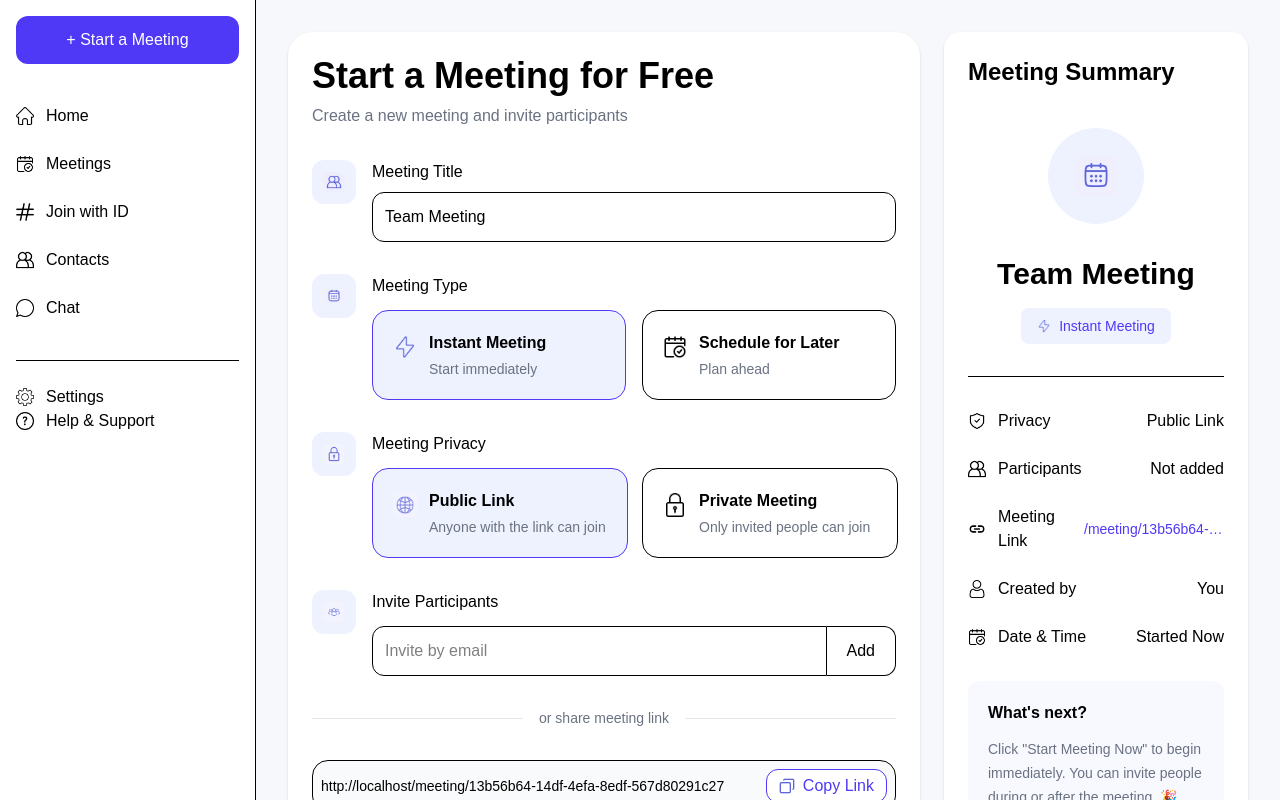
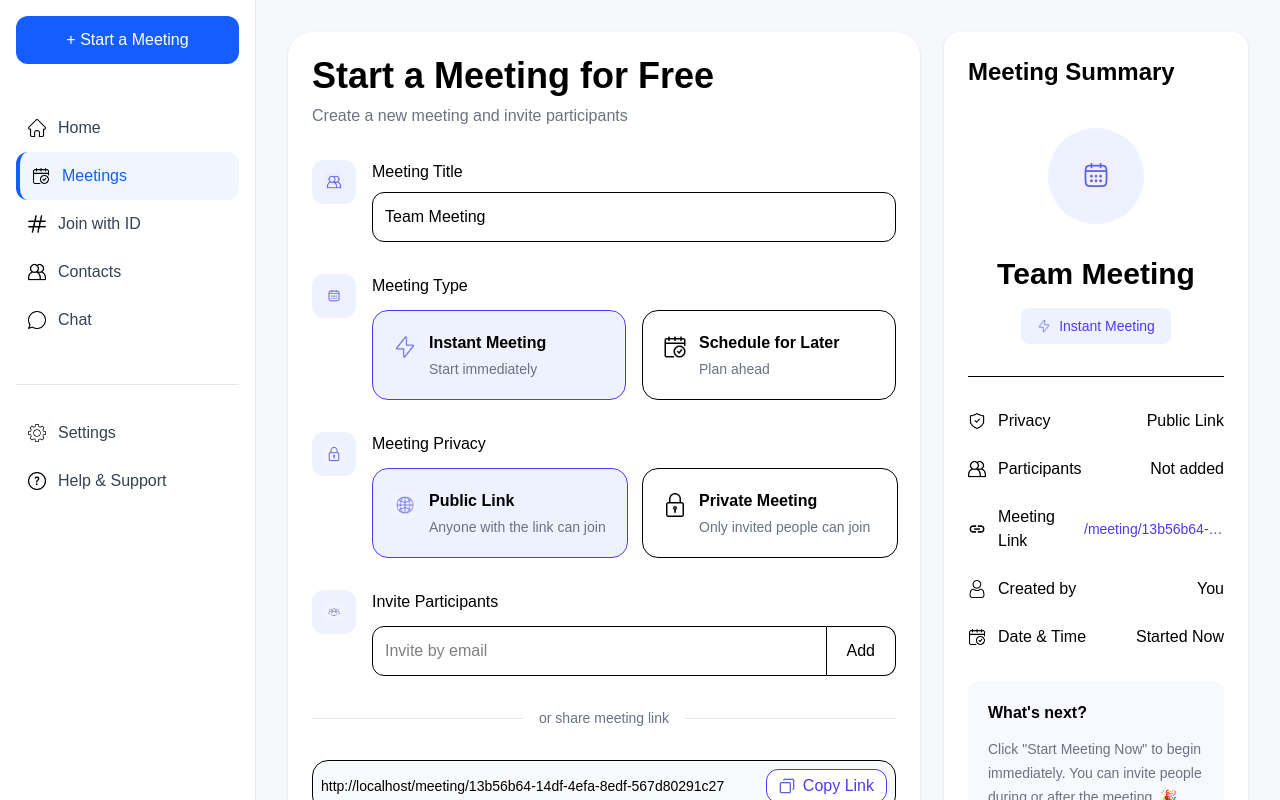
Before and after one commit to AsmaSaleem9405/Teamsphere, a Next.js app: page /meeting in a window 1280 px wide. Shown: the top 800 px of the page. Built offline with nearby package versions, Linux system fonts and the light colour scheme; no server answers.

Commit message:
add icons

```diff
--- a/app/components/Sidebar.js
+++ b/app/components/Sidebar.js
@@ -1,15 +1,12 @@
 "use client";
 
 import Image from "next/image";
+import Link from "next/link";
+import { usePathname } from "next/navigation";
 
-export default function Sidebar({
-  open,
-  setOpen
-}) {
+export default function Sidebar({ open, setOpen }) {
   return (
     <>
-      {/* Mobile Overlay */}
-
       {open && (
         <div
           className="fixed inset-0 bg-black/40 z-40 lg:hidden"
@@ -23,56 +20,101 @@ export default function Sidebar({
           z-50
           bg-white
           w-64
-        h-screen
-        border-r
-        transition-all
-        duration-300
+          min-h-screen
+          border-r border-gray-200
+          transition-all duration-300
           ${open ? "left-0" : "-left-64"}
           lg:left-0
         `}
       >
         <div className="p-4">
-
-          <button className="w-full bg-indigo-600 text-white py-3 rounded-xl">
+          <Link href="/meeting">
+            <button className="w-full bg-blue-600 hover:bg-blue-700 text-white py-3 rounded-xl transition">
               + Start a Meeting
             </button>
+          </Link>
 
-          <div className="mt-10 space-y-6">
+          <div className="mt-10 space-y-2">
+            <SidebarItem
+              icon="home.png"
+              title="Home"
+              href="/"
+            />
 
-            <SidebarItem icon="home.png" title="Home" />
-            <SidebarItem icon="calendar.png" title="Meetings" />
-            <SidebarItem icon="tag.png" title="Join with ID" />
-            <SidebarItem icon="users.png" title="Contacts" />
-            <SidebarItem icon="chat.png" title="Chat" />
+            <SidebarItem
+              icon="calendar.png"
+              title="Meetings"
+              href="/meeting"
+            />
 
+            <SidebarItem
+              icon="tag.png"
+              title="Join with ID"
+              href="/join"
+            />
+
+            <SidebarItem
+              icon="users.png"
+              title="Contacts"
+              href="/contacts"
+            />
+
+            <SidebarItem
+              icon="chat.png"
+              title="Chat"
+              href="/chat"
+            />
           </div>
 
-          <div className="mt-10 border-t pt-6">
+          <div className="mt-10 border-t border-gray-200 pt-6 space-y-2">
+            <SidebarItem
+              icon="settings.png"
+              title="Settings"
+              href="/settings"
+            />
 
-            <SidebarItem icon="settings.png" title="Settings" />
-            <SidebarItem icon="question.png" title="Help & Support" />
-
+            <SidebarItem
+              icon="question.png"
+              title="Help & Support"
+              href="/support"
+            />
           </div>
-
         </div>
       </aside>
     </>
   );
 }
 
-function SidebarItem({
-  icon,
-  title
-}) {
+function SidebarItem({ icon, title, href }) {
+  const pathname = usePathname();
+
+  const active =
+    pathname === href ||
+    (href === "/meeting" && pathname.startsWith("/meeting"));
+
   return (
-    <div className="flex items-center gap-3 cursor-pointer hover:text-indigo-600">
+    <Link href={href}>
+      <div
+        className={`
+          flex items-center gap-3
+          px-3 py-3 rounded-xl
+          cursor-pointer transition-all duration-200
+          ${
+            active
+              ? "bg-blue-50 text-blue-600 font-medium border-l-4 border-blue-600"
+              : "text-gray-700 hover:bg-gray-100 hover:text-blue-600"
+          }
+        `}
+      >
         <Image
           src={`/icons/${icon}`}
           width={18}
           height={18}
-        alt=""
+          alt={title}
         />
+
         <span>{title}</span>
       </div>
+    </Link>
   );
 }
```
Lines whose indentation alone changed are shown as unchanged.
